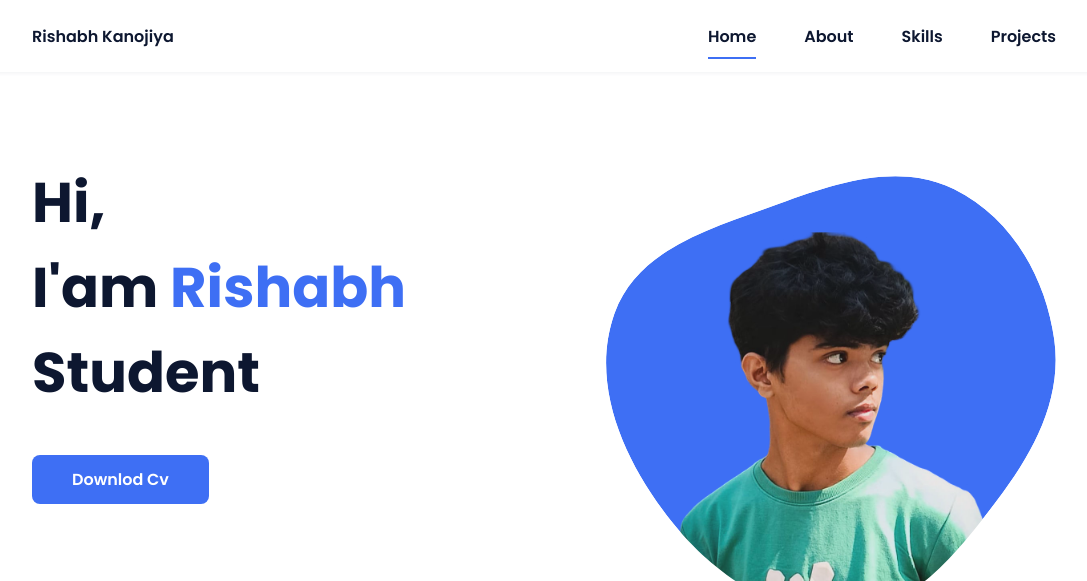
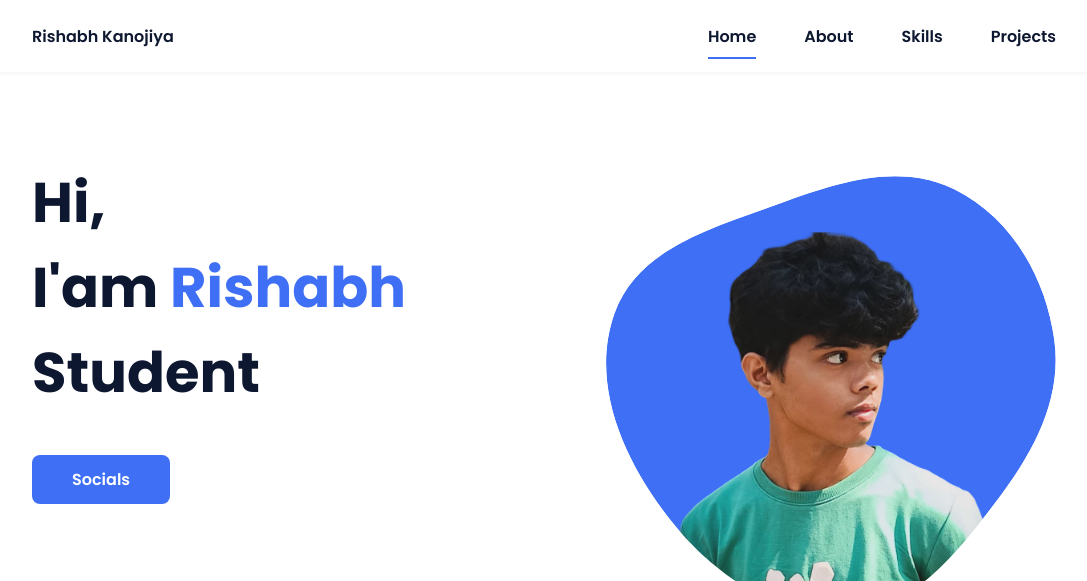
Before and after one commit to RisHexx/rishabhkanojiya, a plain HTML site: page index.html in a window 1280 px wide. Shown: the top 581 px of the page, without its empty margins (96-1183 px from the left). Drawn offline with nearby package versions, Linux system fonts and the light colour scheme.

Commit message:
Update index.html

```diff
--- a/index.html
+++ b/index.html
@@ -47,7 +47,7 @@
                 <div class="home__data">
                     <h1 class="home__title">Hi,<br>I'am <span class="home__title-color">Rishabh</span><br> Student</h1>
 
-                    <a href="#" class="button">Downlod Cv</a>
+                    <a href="#work" class="button">Socials</a>
                 </div>
 
                 <div class="home__social">
```
